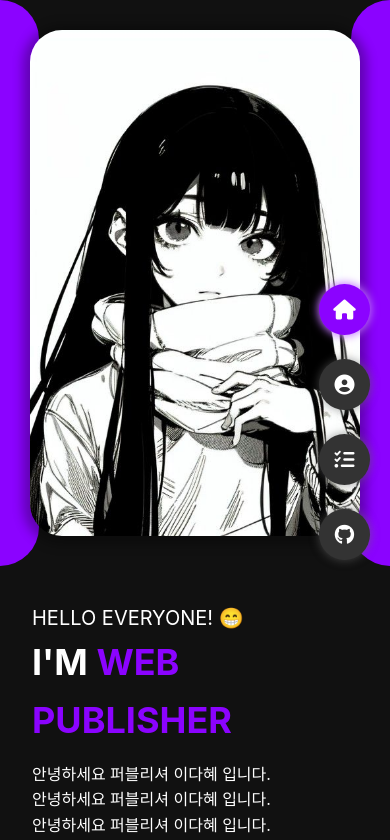
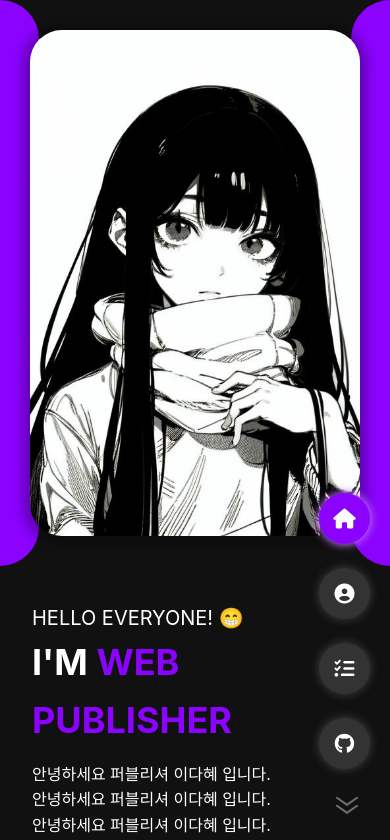
Before and after one commit to dahye950627/portfolio, a React (Create React App) app: page / in a window 390 px wide. Shown: the top 840 px of the page. Built offline with nearby package versions, Linux system fonts and the light colour scheme.

Commit message:
header 모바일 수정중

```diff
--- a/src/components/organisms/Header.tsx
+++ b/src/components/organisms/Header.tsx
@@ -1,4 +1,4 @@
-import React from 'react';
+import React, { useState } from 'react';
 import { Link } from "react-router-dom";
 import styled from "styled-components";
 
@@ -7,8 +7,10 @@ type HeaderProps = {
 }
 
 const Header:React.FC<HeaderProps>  = (props) => {
+	const [isOpen, setIsOpen] = useState<boolean>(true);
+
 	return (
-		<StyledHeader>
+		<StyledHeader className={isOpen ? 'open' : 'close'}>
 			<ul>
 				<li className={props.page === "home" ? "active" : ""}>
 					<Link to="/">
@@ -35,6 +37,11 @@ const Header:React.FC<HeaderProps>  = (props) => {
 					</Link>
 				</li>
 			</ul>
+			<button type="button" className="menu-btn" onClick={() => setIsOpen(!isOpen)}>
+				<span className="blind">메뉴열기</span>
+				<span className="arrow" aria-hidden="true"></span>
+				<span className="arrow" aria-hidden="true"></span>
+			</button>
 		</StyledHeader>
 	)
 }
@@ -108,6 +115,61 @@ const StyledHeader = styled.header`
 		}
 	}
 
+	@media ${(props) => props.theme.mobile}{
+		&.close {
+			ul {
+				height: 0;
+				transition: all 0.3s;
+			}
+		}
+
+		padding-bottom: 75px;
+
+		.menu-btn {
+			position: absolute;
+			bottom: 20px;
+			right: 50%;
+			display: inline-block;
+			width: 40px;
+			height: 40px;
+			background: transparent;
+			transform: translateX(50%);
+
+			.arrow {
+				position: absolute;
+				top: 8px;
+				display: inline-block;
+
+				&:before,&:after {
+					content: "";
+					position: absolute;
+					top: 50%;
+					left: 50%;
+					width: 2px;
+					height: 14px;
+					border-radius: 1px;
+					background: #707070;
+				}
+				&:before {
+					transform-origin: right bottom;
+					transform: rotate(55deg);
+				}
+				&:after {
+					margin-left: 2px;
+					transform-origin: left bottom;
+					transform: rotate(-55deg);
+				}
+
+				&:last-child {
+					top: 16px;
+				}
+			}
+		}
+		ul {
+			justify-content: flex-end;
+		}
+	}
+
 	@media ${(props) => props.theme.smallMobile} {
 		ul li {
 			a {
--- a/src/index.css
+++ b/src/index.css
@@ -70,6 +70,15 @@ ul {
 	padding: 0;
 	margin: 0;
 }
+.blind {
+	display:inline-block;
+	position:absolute !important;
+	width:1px; height:1px;
+	margin:-1px; border:0;
+	overflow:hidden;
+	clip:rect(1px, 1px, 1px, 1px);
+	clip-path:inset(50%);
+  }
 
 /* index */
 body {
```
